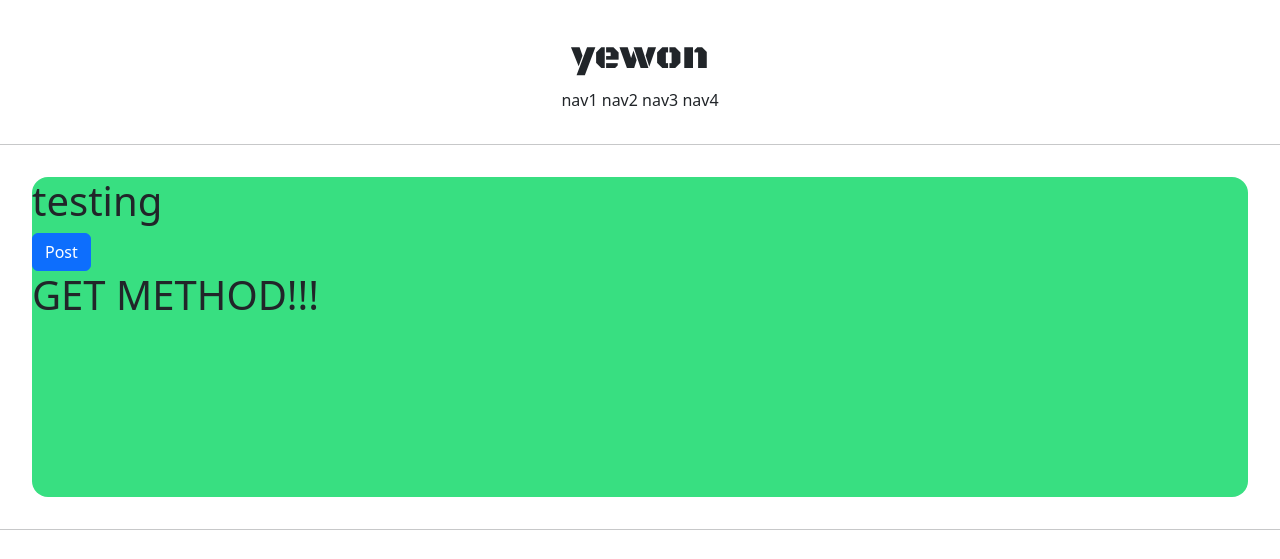
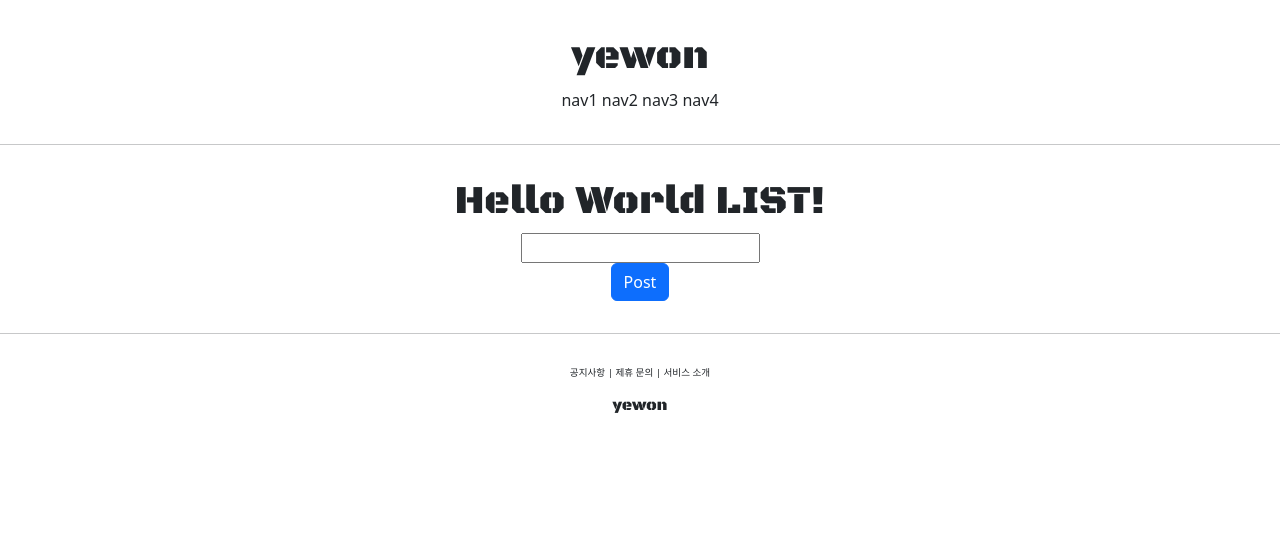
Before and after one commit to yewon4284/django-project, a Django app: page /account/hello_world/ in a window 1280 px wide. Shown: the top 559 px of the page. Run offline with Django 4.2, Linux system fonts and the light colour scheme.

Commit message:
django course 17 commit

```diff
--- a/accountapp/templates/accountapp/hello_world.html
+++ b/accountapp/templates/accountapp/hello_world.html
@@ -2,21 +2,28 @@
 
 {% block content %}
 
-<div style = "height: 20rem; background-color: #38df81; border-radius: 1rem; margin: 2rem">
+<div style = "border-radius: 1rem; margin: 2rem; text-align: center">
 
-    <h1>
-        testing
+    <h1 style = "font-family: 'Black Ops One', cursive">
+        Hello World LIST!
     </h1>
 
     <form action = "/account/hello_world/" method = "post">
         {% csrf_token %}
-        <input type = "submit" class = "btn btn-primary" value = "Post">
+        <div>
+            <input type = "text" name = "hello_world_input">
+        </div>
+        <div>
+            <input type = "submit" class = "btn btn-primary" value = "Post">
+        </div>
     </form>
 
+    {% if hello_world_output %}
     <h1>
-        {{ text }}
+        {{ hello_world_output.text }}
 
     </h1>
+    {% endif %}
 </div>
 
 {% endblock %}
--- a/accountapp/views.py
+++ b/accountapp/views.py
@@ -1,11 +1,21 @@
 from django.http import HttpResponse
 from django.shortcuts import render
+
+from accountapp.models import HelloWorld
+
 
 # Create your views here.
 
 def hello_world(request):
 
     if request.method == "POST":
-        return render(request, 'accountapp/hello_world.html', context = {'text': 'POST METHOD!!!'})
+
+        temp = request.POST.get('hello_world_input')
+
+        new_hello_world = HelloWorld()
+        new_hello_world.text = temp
+        new_hello_world.save()
+
+        return render(request, 'accountapp/hello_world.html', context = {'hello_world_output': new_hello_world})
     else:
         return render(request, 'accountapp/hello_world.html', context = {'text': 'GET METHOD!!!'})
```
